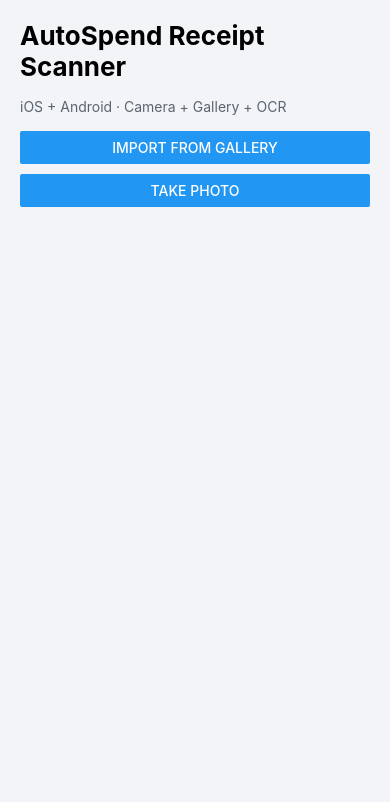
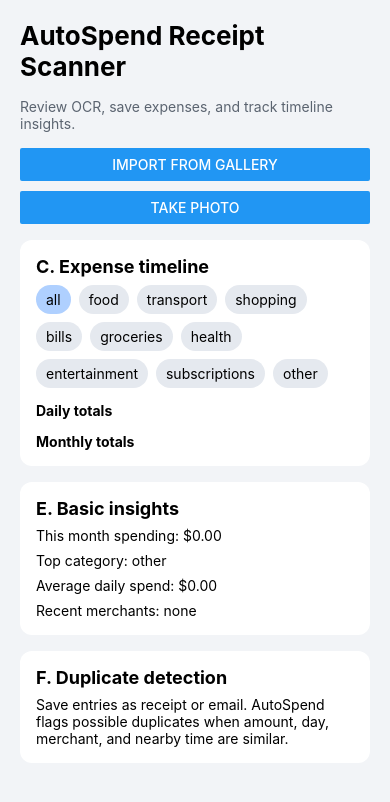
Before and after one commit to uka-air/AutoSpend, a React Native app: screen / in a window 390 px wide. Shown: the top 802 px of the page. Built offline with nearby package versions, Linux system fonts and the light colour scheme.

Commit message:
Add manual review, timeline insights, and duplicate detection

```diff
--- a/App.tsx
+++ b/App.tsx
@@ -1,21 +1,46 @@
 import { StatusBar } from 'expo-status-bar';
-import { useState } from 'react';
-import { Alert, Button, Image, SafeAreaView, ScrollView, StyleSheet, Text, View } from 'react-native';
+import { useMemo, useState } from 'react';
+import {
+  Alert,
+  Button,
+  Image,
+  SafeAreaView,
+  ScrollView,
+  StyleSheet,
+  Text,
+  TextInput,
+  View
+} from 'react-native';
 import * as ImagePicker from 'expo-image-picker';
 import * as TextRecognition from 'react-native-text-recognition';
 import { parseReceiptText } from './src/ocrParser';
-import { ReceiptData } from './src/types';
+import { DEFAULT_CATEGORIES, ExpenseCategory, ExpenseSource, ReceiptData, Transaction } from './src/types';
+
+const HOURS_6_MS = 6 * 60 * 60 * 1000;
 
 export default function App() {
   const [imageUri, setImageUri] = useState<string | undefined>();
   const [receiptData, setReceiptData] = useState<ReceiptData | undefined>();
   const [isProcessing, setIsProcessing] = useState(false);
 
+  const [reviewAmount, setReviewAmount] = useState('');
+  const [reviewMerchant, setReviewMerchant] = useState('');
+  const [reviewCategory, setReviewCategory] = useState<ExpenseCategory>('other');
+  const [reviewSource, setReviewSource] = useState<ExpenseSource>('receipt');
+
+  const [transactions, setTransactions] = useState<Transaction[]>([]);
+  const [timelineFilter, setTimelineFilter] = useState<'all' | ExpenseCategory>('all');
+
   async function runOcr(uri: string) {
     try {
       setIsProcessing(true);
       const lines = await TextRecognition.recognize(uri);
-      setReceiptData(parseReceiptText(lines));
+      const parsed = parseReceiptText(lines);
+      setReceiptData(parsed);
+      setReviewAmount(parsed.amount ?? '');
+      setReviewMerchant(parsed.merchant ?? '');
+      setReviewCategory(parsed.category ?? 'other');
+      setReviewSource('receipt');
     } catch {
       Alert.alert('OCR failed', 'Unable to extract text from this image.');
     } finally {
@@ -66,12 +91,122 @@
     await runOcr(uri);
   }
 
+  function parseNumber(value: string): number | null {
+    const amount = Number.parseFloat(value.replace(/[^\d.]/g, ''));
+    return Number.isFinite(amount) ? amount : null;
+  }
+
+  function similarMerchant(a: string, b: string): boolean {
+    const first = a.trim().toLowerCase();
+    const second = b.trim().toLowerCase();
+    return first.length > 2 && second.length > 2 && (first.includes(second) || second.includes(first));
+  }
+
+  function findDuplicate(candidate: Transaction): Transaction | undefined {
+    return transactions.find((entry) => {
+      const sameAmount = entry.amount === candidate.amount;
+      const sameDay = entry.date.slice(0, 10) === candidate.date.slice(0, 10);
+      const similarTime = Math.abs(new Date(entry.date).getTime() - new Date(candidate.date).getTime()) <= HOURS_6_MS;
+      const merchantMatch = similarMerchant(entry.merchant, candidate.merchant);
+      const sourceDifferent = entry.source !== candidate.source;
+      return sameAmount && sameDay && similarTime && merchantMatch && sourceDifferent;
+    });
+  }
+
+  function saveManualReview() {
+    const amount = parseNumber(reviewAmount);
+    if (!amount) {
+      Alert.alert('Invalid amount', 'Please confirm an amount before saving.');
+      return;
+    }
+
+    const merchant = reviewMerchant.trim();
+    if (!merchant) {
+      Alert.alert('Missing merchant', 'Please enter a merchant before saving.');
+      return;
+    }
+
+    const tx: Transaction = {
+      id: `${Date.now()}`,
+      amount,
+      merchant,
+      category: reviewCategory,
+      date: new Date().toISOString(),
+      source: reviewSource
+    };
+
+    const duplicate = findDuplicate(tx);
+    if (duplicate) {
+      Alert.alert(
+        'Possible duplicate detected',
+        `Matches ${duplicate.source} transaction: ${duplicate.merchant} · $${duplicate.amount.toFixed(2)}`
+      );
+    }
+
+    setTransactions((prev) => [tx, ...prev]);
+    Alert.alert('Saved', 'Transaction added to timeline.');
+  }
+
+  const filteredTransactions = useMemo(() => {
+    if (timelineFilter === 'all') {
+      return transactions;
+    }
+    return transactions.filter((tx) => tx.category === timelineFilter);
+  }, [timelineFilter, transactions]);
+
+  const insights = useMemo(() => {
+    const now = new Date();
+    const thisMonth = transactions.filter((tx) => {
+      const d = new Date(tx.date);
+      return d.getUTCFullYear() === now.getUTCFullYear() && d.getUTCMonth() === now.getUTCMonth();
+    });
+
+    const thisMonthSpend = thisMonth.reduce((sum, tx) => sum + tx.amount, 0);
+    const byCategory = new Map<ExpenseCategory, number>();
+    const byMerchant = new Map<string, number>();
+
+    thisMonth.forEach((tx) => {
+      byCategory.set(tx.category, (byCategory.get(tx.category) ?? 0) + tx.amount);
+      byMerchant.set(tx.merchant, (byMerchant.get(tx.merchant) ?? 0) + tx.amount);
+    });
+
+    const topCategory = Array.from(byCategory.entries()).sort((a, b) => b[1] - a[1])[0]?.[0] ?? 'other';
+    const daysSoFar = Math.max(1, now.getUTCDate());
+    const averageDailySpend = thisMonthSpend / daysSoFar;
+    const recentMerchants = Array.from(new Set(transactions.slice(0, 5).map((tx) => tx.merchant)));
+
+    return {
+      thisMonthSpend,
+      topCategory,
+      averageDailySpend,
+      recentMerchants
+    };
+  }, [transactions]);
+
+  const dailyTotals = useMemo(() => {
+    const totals = new Map<string, number>();
+    filteredTransactions.forEach((tx) => {
+      const day = tx.date.slice(0, 10);
+      totals.set(day, (totals.get(day) ?? 0) + tx.amount);
+    });
+    return Array.from(totals.entries()).sort((a, b) => b[0].localeCompare(a[0]));
+  }, [filteredTransactions]);
+
+  const monthlyTotals = useMemo(() => {
+    const totals = new Map<string, number>();
+    filteredTransactions.forEach((tx) => {
+      const month = tx.date.slice(0, 7);
+      totals.set(month, (totals.get(month) ?? 0) + tx.amount);
+    });
+    return Array.from(totals.entries()).sort((a, b) => b[0].localeCompare(a[0]));
+  }, [filteredTransactions]);
+
   return (
     <SafeAreaView style={styles.container}>
       <StatusBar style="auto" />
       <ScrollView contentContainerStyle={styles.content}>
         <Text style={styles.title}>AutoSpend Receipt Scanner</Text>
-        <Text style={styles.subtitle}>iOS + Android · Camera + Gallery + OCR</Text>
+        <Text style={styles.subtitle}>Review OCR, save expenses, and track timeline insights.</Text>
 
         <View style={styles.actions}>
           <Button title="Import from Gallery" onPress={importFromGallery} />
@@ -79,21 +214,104 @@
         </View>
 
         {imageUri ? <Image source={{ uri: imageUri }} style={styles.image} /> : null}
-
         {isProcessing ? <Text style={styles.processing}>Processing OCR...</Text> : null}
 
         {receiptData ? (
           <View style={styles.card}>
-            <Text style={styles.cardTitle}>Extracted Receipt Data</Text>
-            <Text>Merchant: {receiptData.merchant ?? 'N/A'}</Text>
-            <Text>Amount: {receiptData.amount ?? 'N/A'}</Text>
-            <Text>Date/Time: {receiptData.dateTime ?? 'N/A'}</Text>
-            <Text>Payment Method: {receiptData.paymentMethod ?? 'N/A'}</Text>
-            <Text>Suggested Category: {receiptData.category ?? 'N/A'}</Text>
-            <Text style={styles.rawTextTitle}>Raw OCR text:</Text>
-            <Text style={styles.rawText}>{receiptData.rawText || 'No text found.'}</Text>
+            <Text style={styles.cardTitle}>B. Manual review</Text>
+            <TextInput
+              value={reviewAmount}
+              onChangeText={setReviewAmount}
+              placeholder="Confirm amount"
+              keyboardType="decimal-pad"
+              style={styles.input}
+            />
+            <TextInput
+              value={reviewMerchant}
+              onChangeText={setReviewMerchant}
+              placeholder="Edit merchant"
+              style={styles.input}
+            />
+
+            <Text style={styles.label}>Source</Text>
+            <View style={styles.choiceRow}>
+              {(['receipt', 'email'] as ExpenseSource[]).map((source) => (
+                <Text
+                  key={source}
+                  style={[styles.chip, reviewSource === source && styles.chipSelected]}
+                  onPress={() => setReviewSource(source)}>
+                  {source}
+                </Text>
+              ))}
+            </View>
+
+            <Text style={styles.label}>Edit category</Text>
+            <View style={styles.choiceRow}>
+              {DEFAULT_CATEGORIES.map((category) => (
+                <Text
+                  key={category}
+                  style={[styles.chip, reviewCategory === category && styles.chipSelected]}
+                  onPress={() => setReviewCategory(category)}>
+                  {category}
+                </Text>
+              ))}
+            </View>
+            <Button title="Save" onPress={saveManualReview} />
           </View>
         ) : null}
+
+        <View style={styles.card}>
+          <Text style={styles.cardTitle}>C. Expense timeline</Text>
+          <View style={styles.choiceRow}>
+            <Text style={[styles.chip, timelineFilter === 'all' && styles.chipSelected]} onPress={() => setTimelineFilter('all')}>
+              all
+            </Text>
+            {DEFAULT_CATEGORIES.map((category) => (
+              <Text
+                key={category}
+                style={[styles.chip, timelineFilter === category && styles.chipSelected]}
+                onPress={() => setTimelineFilter(category)}>
+                {category}
+              </Text>
+            ))}
+          </View>
+
+          {filteredTransactions.map((tx) => (
+            <Text key={tx.id}>
+              {new Date(tx.date).toLocaleString()} · ${tx.amount.toFixed(2)} · {tx.merchant} · {tx.category}
+            </Text>
+          ))}
+
+          <Text style={styles.sectionLabel}>Daily totals</Text>
+          {dailyTotals.map(([day, total]) => (
+            <Text key={day}>
+              {day}: ${total.toFixed(2)}
+            </Text>
+          ))}
+
+          <Text style={styles.sectionLabel}>Monthly totals</Text>
+          {monthlyTotals.map(([month, total]) => (
+            <Text key={month}>
+              {month}: ${total.toFixed(2)}
+            </Text>
+          ))}
+        </View>
+
+        <View style={styles.card}>
+          <Text style={styles.cardTitle}>E. Basic insights</Text>
+          <Text>This month spending: ${insights.thisMonthSpend.toFixed(2)}</Text>
+          <Text>Top category: {insights.topCategory}</Text>
+          <Text>Average daily spend: ${insights.averageDailySpend.toFixed(2)}</Text>
+          <Text>Recent merchants: {insights.recentMerchants.join(', ') || 'none'}</Text>
+        </View>
+
+        <View style={styles.card}>
+          <Text style={styles.cardTitle}>F. Duplicate detection</Text>
+          <Text>
+            Save entries as receipt or email. AutoSpend flags possible duplicates when amount, day, merchant, and
+            nearby time are similar.
+          </Text>
+        </View>
       </ScrollView>
     </SafeAreaView>
   );
@@ -138,11 +356,32 @@
     fontSize: 18,
     fontWeight: '700'
   },
-  rawTextTitle: {
-    marginTop: 8,
+  input: {
+    backgroundColor: '#f2f4f7',
+    borderRadius: 8,
+    paddingHorizontal: 12,
+    paddingVertical: 10
+  },
+  label: {
     fontWeight: '600'
   },
-  rawText: {
-    color: '#323844'
+  choiceRow: {
+    flexDirection: 'row',
+    flexWrap: 'wrap',
+    gap: 8
+  },
+  chip: {
+    paddingHorizontal: 10,
+    paddingVertical: 6,
+    backgroundColor: '#e5e9ef',
+    borderRadius: 16,
+    overflow: 'hidden'
+  },
+  chipSelected: {
+    backgroundColor: '#afd0ff'
+  },
+  sectionLabel: {
+    marginTop: 6,
+    fontWeight: '700'
   }
 });
--- a/src/categorySuggester.ts
+++ b/src/categorySuggester.ts
@@ -1,17 +1,22 @@
-const CATEGORY_RULES: Array<{ category: string; keywords: string[] }> = [
-  { category: 'Groceries', keywords: ['grocery', 'market', 'supermarket', 'whole foods', 'trader joe'] },
-  { category: 'Dining', keywords: ['restaurant', 'cafe', 'coffee', 'bar', 'diner', 'pizza'] },
-  { category: 'Transport', keywords: ['uber', 'lyft', 'taxi', 'fuel', 'gas', 'shell', 'chevron'] },
-  { category: 'Shopping', keywords: ['store', 'mall', 'walmart', 'target', 'amazon'] },
-  { category: 'Utilities', keywords: ['electric', 'water', 'internet', 'utility', 'comcast', 'verizon'] }
+import { ExpenseCategory } from './types';
+
+const CATEGORY_RULES: Array<{ category: ExpenseCategory; keywords: string[] }> = [
+  { category: 'groceries', keywords: ['grocery', 'market', 'supermarket', 'whole foods', 'trader joe'] },
+  { category: 'food', keywords: ['restaurant', 'cafe', 'coffee', 'bar', 'diner', 'pizza'] },
+  { category: 'transport', keywords: ['uber', 'lyft', 'taxi', 'fuel', 'gas', 'shell', 'chevron'] },
+  { category: 'shopping', keywords: ['store', 'mall', 'walmart', 'target', 'amazon'] },
+  { category: 'bills', keywords: ['electric', 'water', 'internet', 'utility', 'comcast', 'verizon', 'bill'] },
+  { category: 'health', keywords: ['pharmacy', 'clinic', 'hospital', 'health', 'dental'] },
+  { category: 'entertainment', keywords: ['movie', 'cinema', 'theater', 'concert', 'netflix'] },
+  { category: 'subscriptions', keywords: ['subscription', 'monthly', 'spotify', 'prime', 'icloud'] }
 ];
 
-export function suggestCategory(merchant: string | undefined, text: string): string {
+export function suggestCategory(merchant: string | undefined, text: string): ExpenseCategory {
   const source = `${merchant ?? ''} ${text}`.toLowerCase();
 
   const matched = CATEGORY_RULES.find((rule) =>
     rule.keywords.some((keyword) => source.includes(keyword))
   );
 
-  return matched?.category ?? 'Uncategorized';
+  return matched?.category ?? 'other';
 }
--- a/src/ocrParser.ts
+++ b/src/ocrParser.ts
@@ -9,7 +9,7 @@
   const nonEmpty = lines.map((line) => line.trim()).filter(Boolean);
   const rawText = nonEmpty.join('\n');
 
-  const amount = rawText.match(AMOUNT_PATTERN)?.[1];
+  const amount = rawText.match(AMOUNT_PATTERN)?.[1]?.replace(',', '.');
   const dateTime = rawText.match(DATE_PATTERN)?.[1];
   const paymentMethodMatch = rawText.match(PAYMENT_METHOD_PATTERN)?.[1];
 
--- a/src/types.ts
+++ b/src/types.ts
@@ -1,8 +1,32 @@
+export const DEFAULT_CATEGORIES = [
+  'food',
+  'transport',
+  'shopping',
+  'bills',
+  'groceries',
+  'health',
+  'entertainment',
+  'subscriptions',
+  'other'
+] as const;
+
+export type ExpenseCategory = (typeof DEFAULT_CATEGORIES)[number];
+export type ExpenseSource = 'receipt' | 'email';
+
 export type ReceiptData = {
   amount?: string;
   merchant?: string;
   dateTime?: string;
   paymentMethod?: string;
-  category?: string;
+  category?: ExpenseCategory;
   rawText: string;
 };
+
+export type Transaction = {
+  id: string;
+  amount: number;
+  merchant: string;
+  category: ExpenseCategory;
+  date: string;
+  source: ExpenseSource;
+};
```
Also changed, not shown: 1 other file (tests, documents, lock files or other folders).
